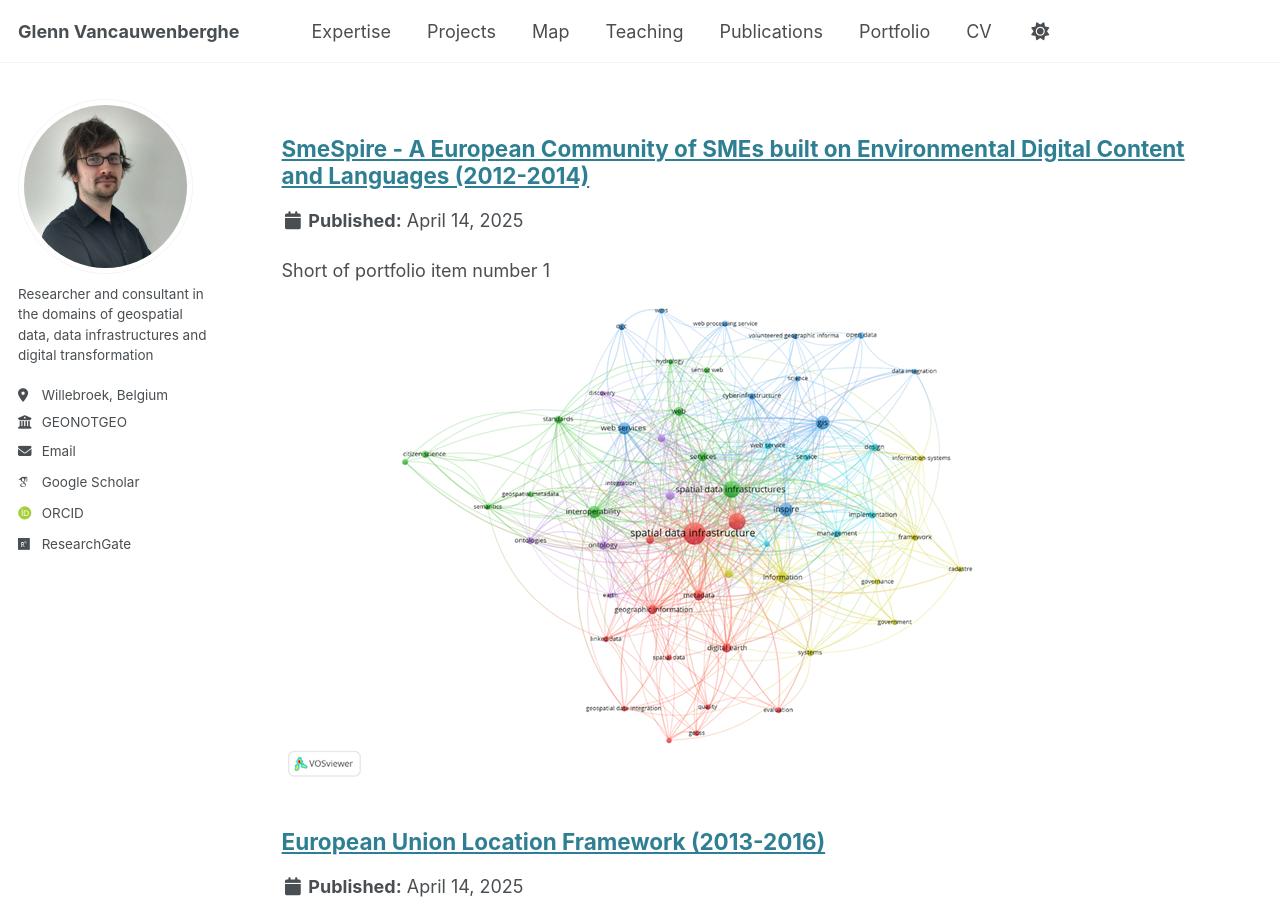
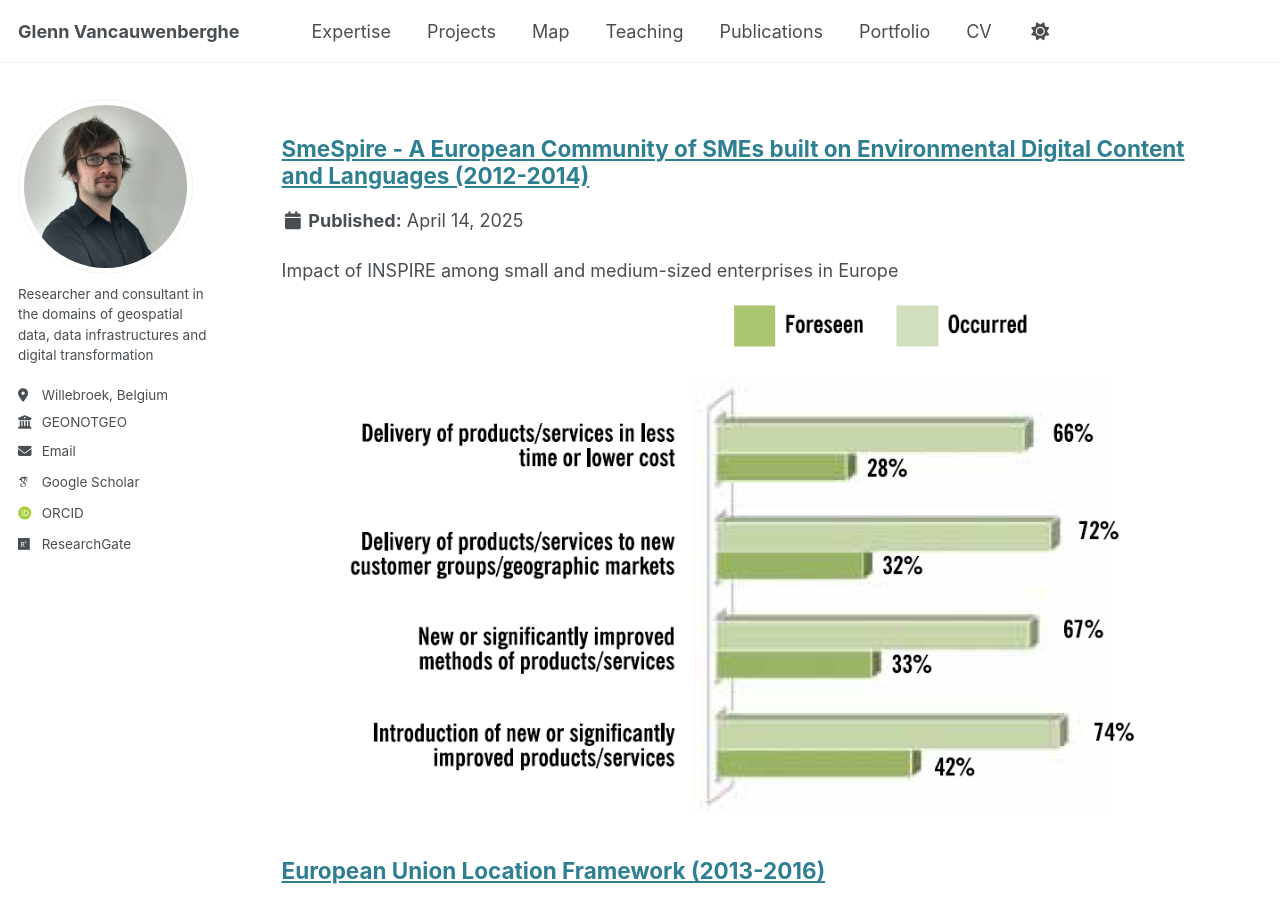
Before and after one commit to GVancauwenberghe/gvancauwenberghe.github.io, a Jekyll site: the page built from _pages/portfolio.html, in a window 1280 px wide and 900 px high, scrolled down 834 px. Built offline with Jekyll 4.4.1, drawn with Linux system fonts in a browser that asks for light colours; some web fonts are replaced.

Commit message:
Update portfolio-2.md

```diff
--- a/_portfolio/portfolio-2.md
+++ b/_portfolio/portfolio-2.md
@@ -1,6 +1,6 @@
 ---
 title: "SmeSpire - A European Community of SMEs built on Environmental Digital Content and Languages (2012-2014)"
-excerpt: "Short of portfolio item number 1<br/><img src='/images/sdiresearch.png'>"
+excerpt: "Impact of INSPIRE among small and medium-sized enterprises in Europe<br/><img src='/images/smespire.png'>"
 collection: portfolio
 ---
 
```
